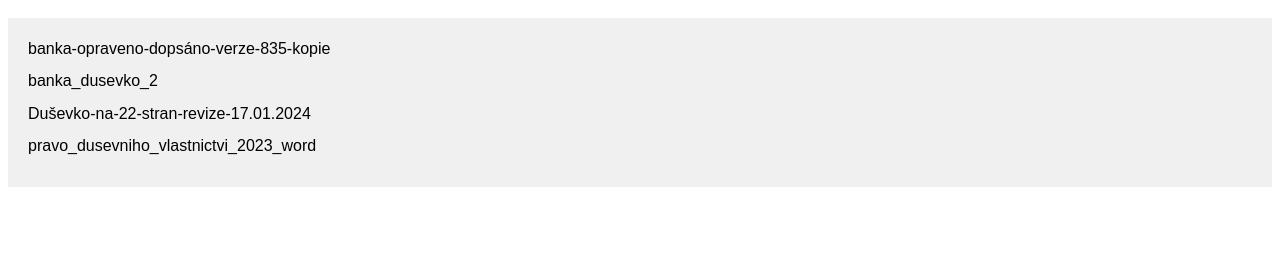
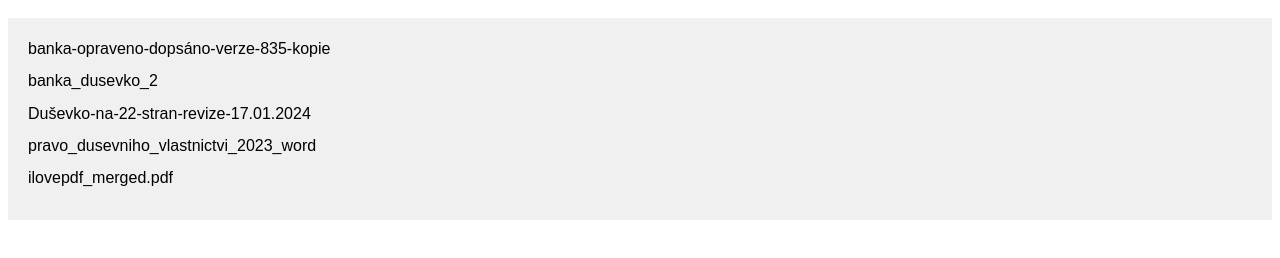
Before and after one commit to romandom/stahovanie, a website built with webpack: page index.html in a window 1280 px wide. Shown: the part 96-354 px from the top of the page. Built offline with nearby package versions, Linux system fonts and the light colour scheme.

Commit message:
ilovepdf_merged.pdf

```diff
--- a/index.html
+++ b/index.html
@@ -40,6 +40,9 @@
       <li>
         <a href="downloads/pravo_dusevniho_vlastnictvi_2023_word.docx">pravo_dusevniho_vlastnictvi_2023_word</a>
       </li>
+      <li>
+        <a href="downloads/ilovepdf_merged.pdf">ilovepdf_merged.pdf</a>
+      </li>
     </ul>
   </section>
 </main>
```
Also changed, not shown: 1 other file.
